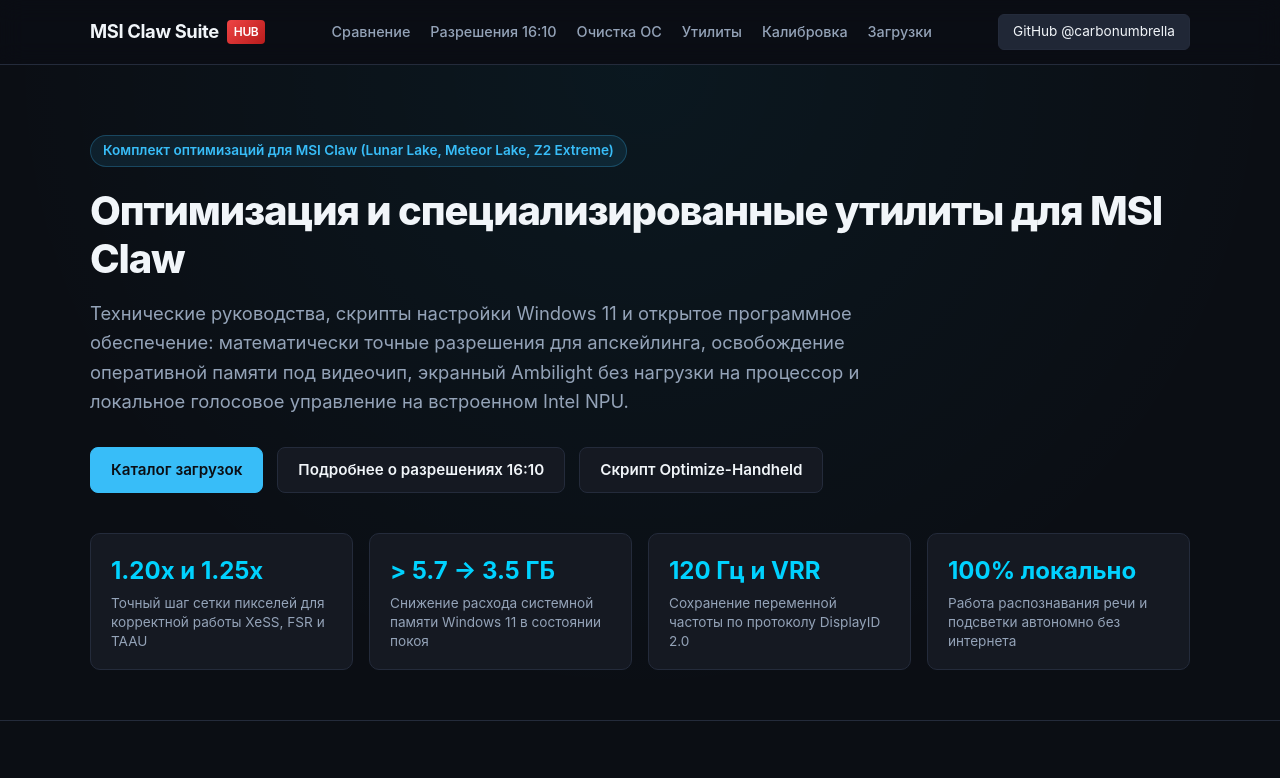
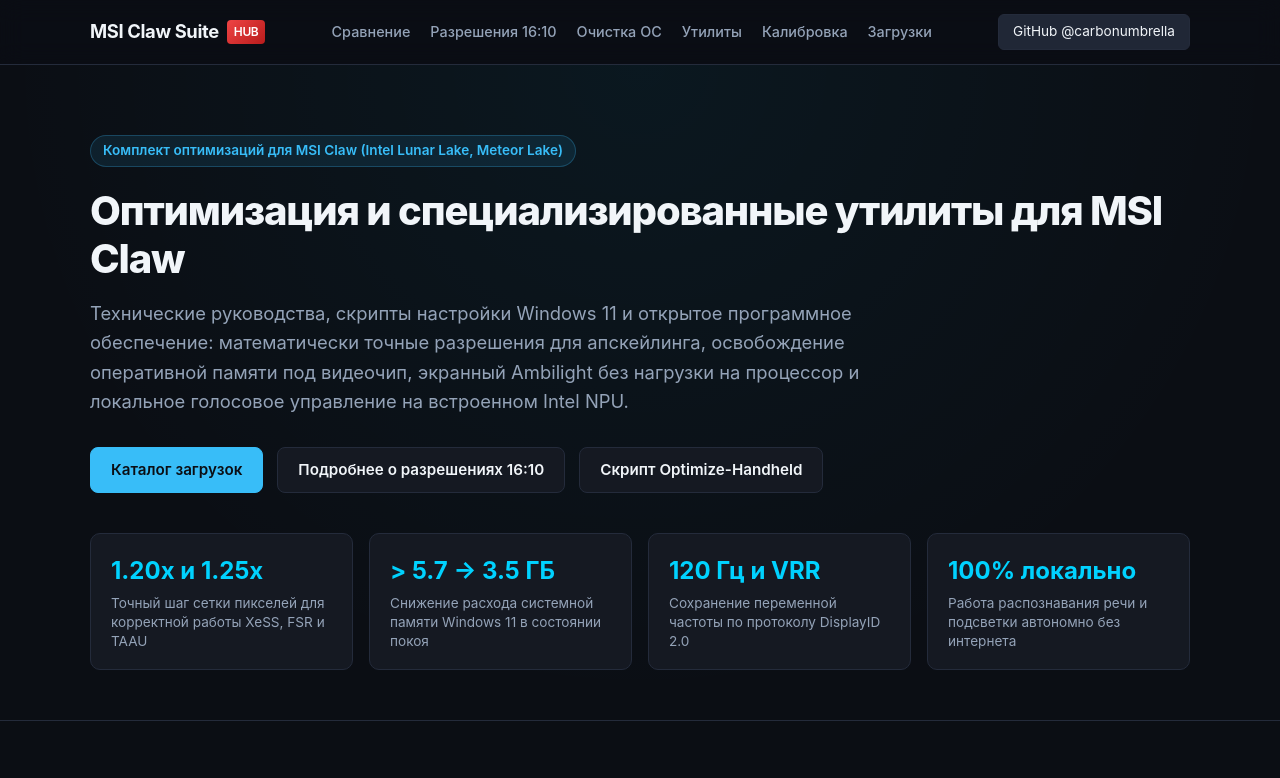
Before and after one commit to carbonumbrella/msi-claw-suite, a plain HTML site: page index.html in a window 1280 px wide. Shown: the top 778 px of the page. Drawn offline with Linux system fonts and the light colour scheme.

Commit message:
Remove Z2 Extreme mention, specify Intel Lunar Lake and Meteor Lake

```diff
--- a/index.html
+++ b/index.html
@@ -644,7 +644,7 @@
     <!-- Главный экран -->
     <section class="hero">
         <div class="container">
-            <span class="badge-pill">Комплект оптимизаций для MSI Claw (Lunar Lake, Meteor Lake, Z2 Extreme)</span>
+            <span class="badge-pill">Комплект оптимизаций для MSI Claw (Intel Lunar Lake, Meteor Lake)</span>
             <h1>Оптимизация и специализированные утилиты для MSI Claw</h1>
             <p>
                 Технические руководства, скрипты настройки Windows 11 и открытое программное обеспечение:
```
